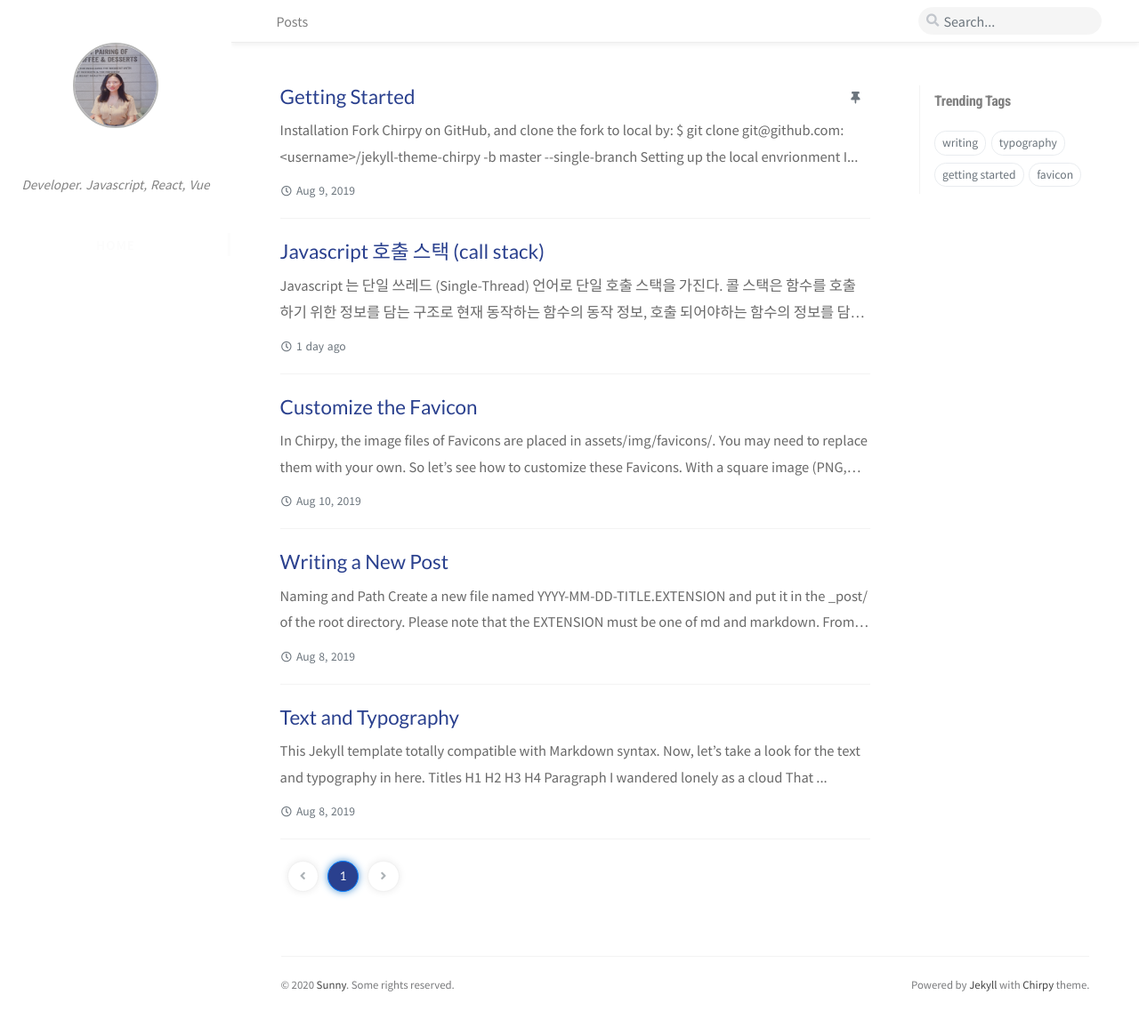
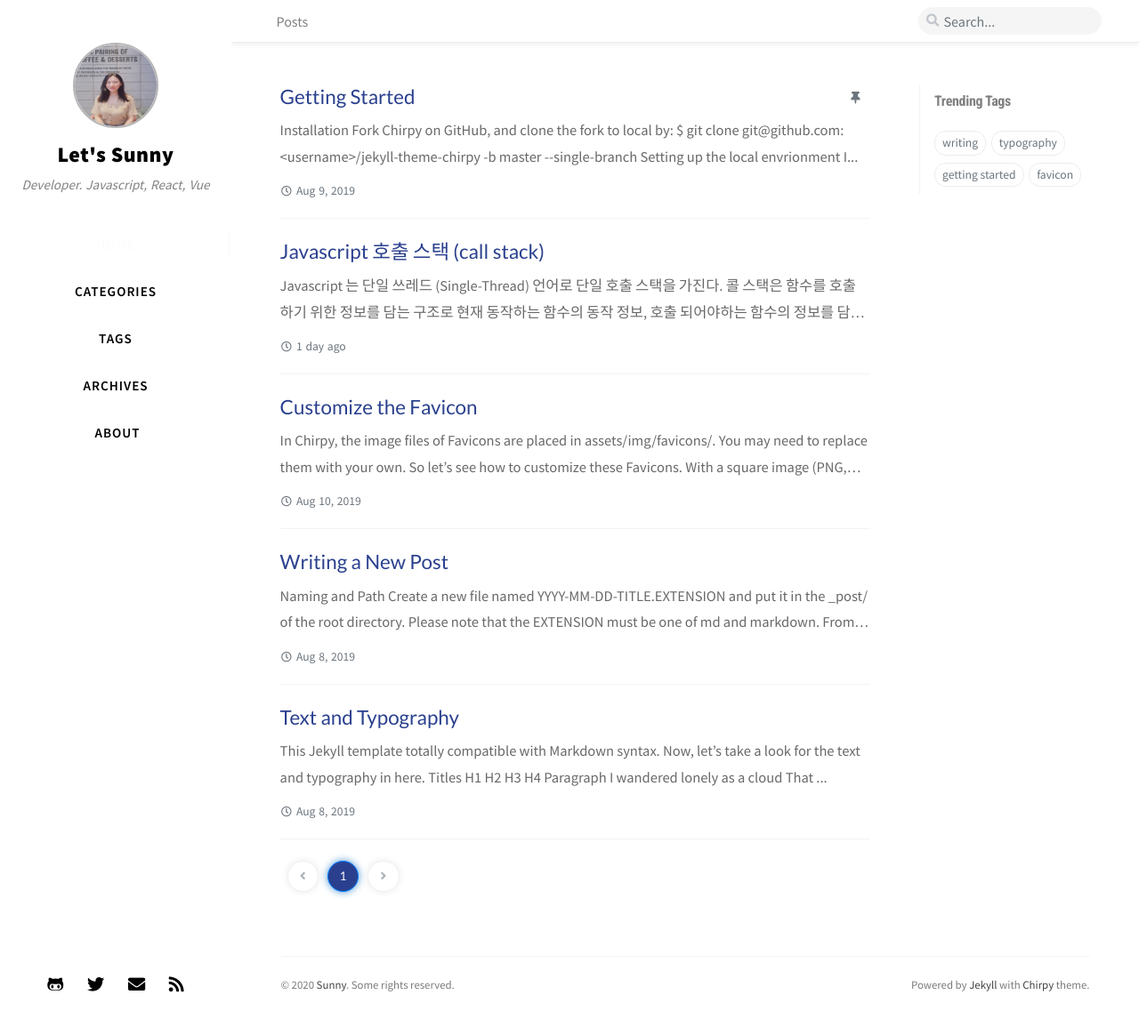
Before and after one commit to Sunny921/sunny4823.github.io, a Jekyll site: the page built from index.html, in a window 1280 px wide and 1155 px high. Shown: the whole window at 89% size. Built offline with Jekyll 4.4.1, drawn with Linux system fonts in a browser that asks for light colours; nearby versions of some CDN libraries; the list of posts is cut into pages by our own code; comment, search, counter and statistics services are not loaded.

Commit message:
change color

```diff
--- a/assets/css/_addon/main.scss
+++ b/assets/css/_addon/main.scss
@@ -120,7 +120,7 @@
     height: $tab-height;
     &:hover {
       .nav-link {
-        color: #f8f9facf;
+        color: #2a408e;
       }
     }
     &.active {
--- a/assets/css/_addon/module.scss
+++ b/assets/css/_addon/module.scss
@@ -60,7 +60,7 @@
   text-decoration: none;
 }
 
-@mixin sidebar-links($color: rgba(255, 255, 255, 0.5)) {
+@mixin sidebar-links($color: #000) {
   color: $color;
   transition: color 0.35s ease-in-out;
   user-select: none;
```
